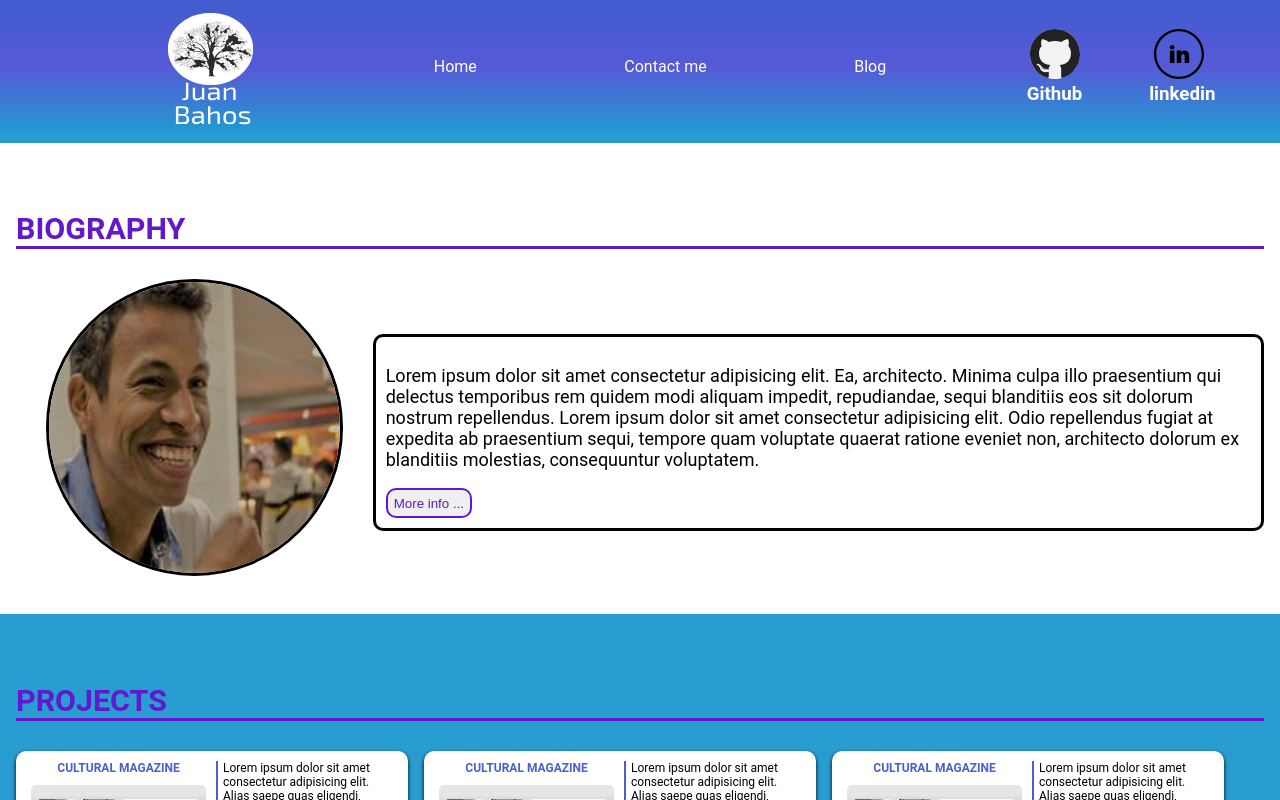
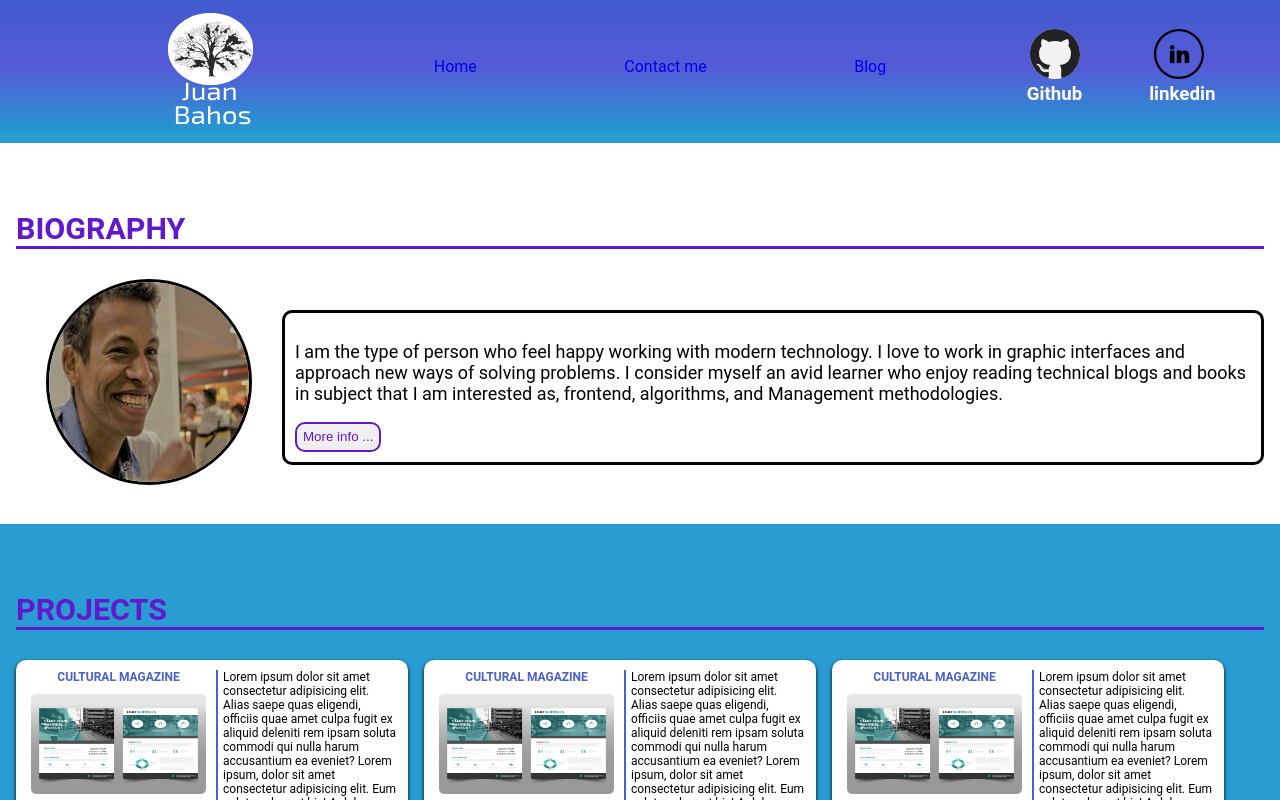
Before and after one commit to cadenahos/React-Portfolio-, a React app: page / in a window 1280 px wide. Shown: the top 800 px of the page. Built offline with nearby package versions, Linux system fonts and the light colour scheme.

Commit message:
[ADD] contac-us bio routes

```diff
--- a/src/components/Menu.jsx
+++ b/src/components/Menu.jsx
@@ -4,9 +4,9 @@ import '@styles/Menu.scss';
 const Menu = () => {
     return (
             <ul className='nav'>
-                <li><a>Home</a></li>
-                <li><a>Contact me</a></li>
-                <li><a>Blog</a></li>
+                <li><a href='/'>Home</a></li>
+                <li><a href='/contact-us'>Contact me</a></li>
+                <li><a href='/blog'>Blog</a></li>
             </ul>
     );
 };
--- a/src/containers/Bio.jsx
+++ b/src/containers/Bio.jsx
@@ -13,12 +13,8 @@ const Bio = () => {
             <img className="bio-fotoPerfil" src={fotoperfil} alt="foto perfil"/>
             <div className="bio-description">
                 <p>
-                    Lorem ipsum dolor sit amet consectetur adipisicing elit. Ea, architecto. Minima culpa illo praesentium
-                    qui delectus temporibus rem quidem modi aliquam impedit, repudiandae, sequi blanditiis eos sit dolorum
-                    nostrum repellendus.
-                    Lorem ipsum dolor sit amet consectetur adipisicing elit. Odio repellendus fugiat at expedita ab
-                    praesentium sequi, tempore quam voluptate quaerat ratione eveniet non, architecto dolorum ex blanditiis
-                    molestias, consequuntur voluptatem.
+                    I am the type of person who feel happy working with modern technology. I love to work in graphic interfaces and approach new ways of solving problems.
+                    I consider myself an avid learner who enjoy reading technical blogs and books in subject that I am interested as, frontend, algorithms, and Management methodologies.
                 </p>
                 <button className="button--primary">More info ...</button>
             </div>
--- a/src/containers/Layout.jsx
+++ b/src/containers/Layout.jsx
@@ -1,11 +1,15 @@
 import React from 'react';
 import Header from '@components/Header';
 import Footer from '@components/Footer';
+import '@styles/Layout.scss';
+
 const Layout = ({ children }) => {
     return (
         <div className='Layout'>
             <Header/>
-            {children}
+            <div className='layout-container'>
+                {children}
+            </div>
             <Footer />
         </div>
     );
--- /dev/null
+++ b/src/pages/ContactUs.jsx
@@ -0,0 +1,11 @@
+import React from 'react';
+
+const ContactUs = () => {
+    return (
+        <div>
+            <h1>Contact Us</h1>
+        </div>
+    );
+};
+
+export default ContactUs;
--- a/src/pages/Home.jsx
+++ b/src/pages/Home.jsx
@@ -4,10 +4,7 @@ import Projects from '@containers/Projects';
 import Organizations from '@containers/Organizations';
 import '@styles/Home.scss';
 
-import mookImage from '@images/magazine.jpg';
-import javascriptLogo from '@logos/java-script.svg';
-import nodeLogo from '@logos/nodejs.svg';
-import cssLogo from '@logos/css.svg';
+
 const Home = () => {
     return (
         <>
--- /dev/null
+++ b/src/pages/NotFound.jsx
@@ -0,0 +1,10 @@
+import React from 'react';
+
+const NotFound = () => {
+    return (
+        <div>
+            <h1>Not Found</h1>
+        </div>
+    );
+};
+export default NotFound;
--- a/src/routes/App.jsx
+++ b/src/routes/App.jsx
@@ -2,6 +2,8 @@ import React from 'react';
 import {BrowserRouter, Routes, Route} from 'react-router-dom';
 import Layout from '@containers/Layout';
 import Home from '@pages/Home';
+import ContactUs from '@pages/ContactUs';
+import NotFound from '@pages/NotFound';
 import '@styles/global.scss';
 
 const App = () => {
@@ -10,6 +12,8 @@ const App = () => {
         <Layout>
             <Routes>
                 <Route exact path='/' element={<Home/>} />
+                <Route exact path='/contact-us' element={<ContactUs/>} />
+                <Route path='*' element={<NotFound/>} />
             </Routes>
         </Layout>
         </BrowserRouter>
--- a/src/styles/Bio.scss
+++ b/src/styles/Bio.scss
@@ -22,6 +22,7 @@
     margin: 0 30px;
     border: 3px solid var(--dark);
     width: 100%;
+    max-width: 200px;
 }
 
 .button--primary {
--- a/src/styles/Footer.scss
+++ b/src/styles/Footer.scss
@@ -3,7 +3,6 @@
 footer {
     background-color: var(--secundary);
     text-align: center;
-    text-justify: ce;
     color: var(--clear);
 }
 .footer-info{
--- /dev/null
+++ b/src/styles/Layout.scss
@@ -0,0 +1,5 @@
+@import 'vars';
+
+.layout-container{
+    min-height: 100vw;
+}
--- a/src/styles/Menu.scss
+++ b/src/styles/Menu.scss
@@ -8,6 +8,11 @@
 }
 
 .nav li:hover {
+    color: var(--grey);
+    cursor: pointer;
+}
+
+.nav a:visited {
     color: var(--grey);
     cursor: pointer;
 }
--- a/webpack.config.js
+++ b/webpack.config.js
@@ -8,7 +8,8 @@ module.exports = {
     entry: './src/index.js',
     output: {
         path: path.resolve(__dirname, 'dist'),
-        filename: 'bundle.js'
+        filename: 'bundle.js',
+        publicPath: '/'
     },
     mode: 'development',
     resolve: {
@@ -61,7 +62,8 @@ module.exports = {
             filename: '[name].css'
         })
     ],
-    devServer:{
+    devServer: {
+        historyApiFallback: true,
         static:{
             directory: path.join(__dirname, 'dist'),
         },
```
